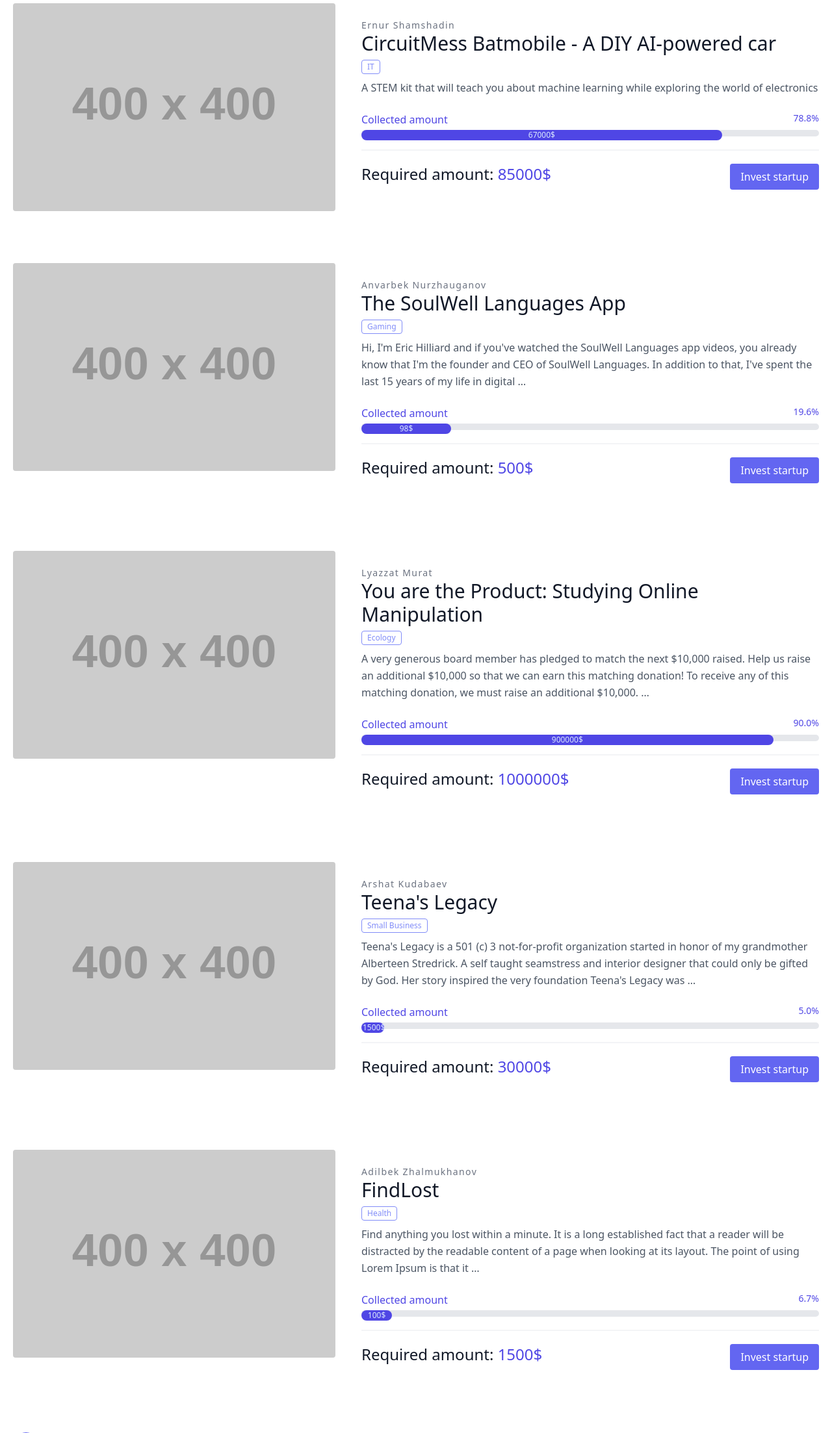
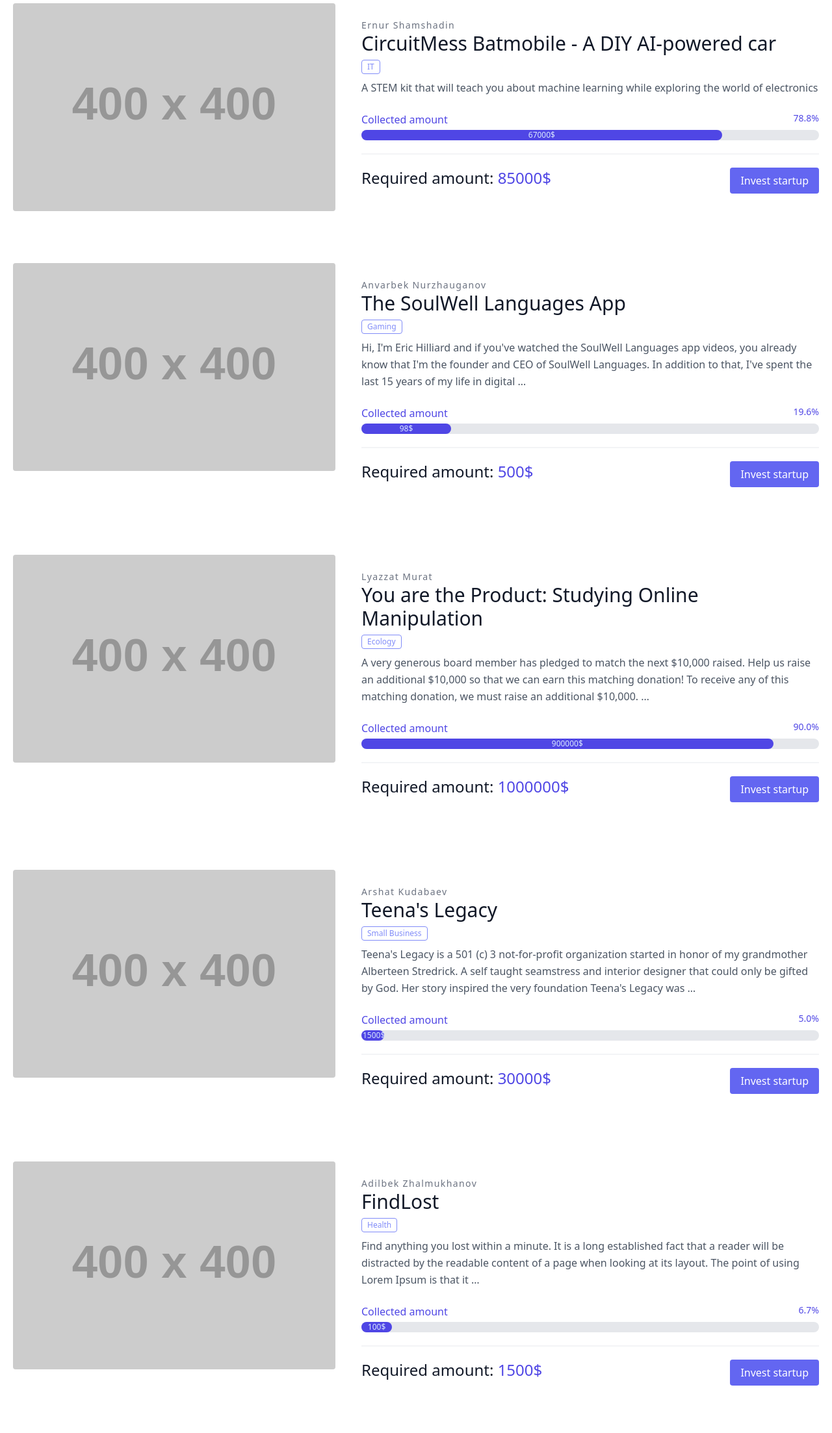
Before and after one commit to zhalmukhanov/back-end-project, a Django app: page /startups/ in a window 1280 px wide. Shown: the part 155-2361 px from the top of the page at 65% size. Run offline with Django 4.2, Linux system fonts and the light colour scheme; data comes from the database, SQL or seed files in the repository; both versions use the stored data as it was after the commit; grey boxes labelled with a size stand in for pictures from a placeholder-image service; some libraries are stand-ins or nearby versions.

Commit message:
update templates

```diff
--- a/startup/templates/startups.html
+++ b/startup/templates/startups.html
@@ -105,7 +105,7 @@
                   <span class="text-base font-medium text-indigo-600 dark:text-white">Collected amount</span>
                   <span class="text-sm font-medium text-indigo-600 dark:text-white">{{ startup.percentage }}%</span>
                 </div>
-                <div class="w-full bg-gray-200 rounded-full h-2.5 dark:bg-gray-700">
+                <div class="w-full bg-gray-200 rounded-full dark:bg-gray-700">
                   <div class="bg-indigo-600 text-xs font-medium text-blue-100 text-center p-0.5 leading-none rounded-full" style="width: {{startup.percentage}}%">{{startup.accumulated_capital}}$</div>
                 </div>
               </div>
```
Also changed, not shown: db.sqlite3.
